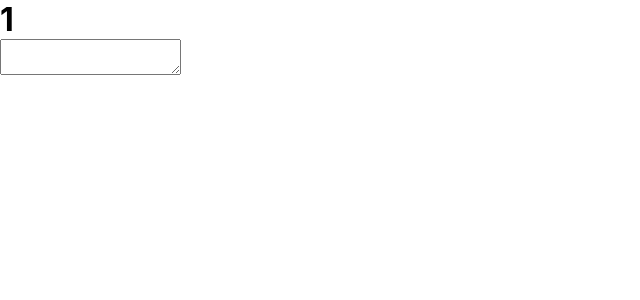
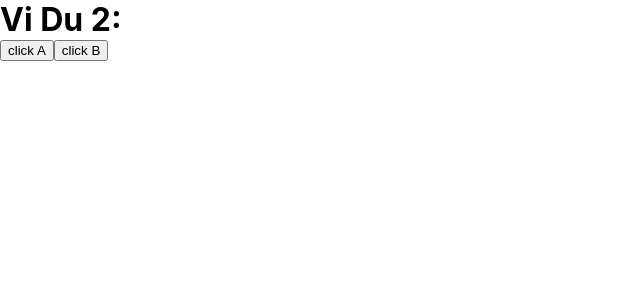
Before and after one commit to nguyengochie/react-sample-b3, a React (Create React App) app: page / in a window 1280 px wide. Shown: the top 300 px of the page, without its empty margins (0-640 px from the left). Built offline with nearby package versions, Linux system fonts and the light colour scheme.

Commit message:
useReducer

```diff
--- /dev/null
+++ b/src/components/buoi_14/BaiMoi1.js
@@ -0,0 +1,31 @@
+import React, { useReducer, useState } from 'react'
+
+// const reducer = (state, action) => {
+//     console.log(state);
+//     console.log(action);
+//     return action
+// }
+
+function BaiMoi() {
+    const [number, setNumber] = useState(0);
+
+    const [state, dispatch] = useReducer((state, action) => {
+        console.log("action", action);
+        return action % 2 === 0 ? true : false
+    }, 0);
+
+    const onClichChangeNumber = () => {
+        dispatch(1000);
+    }
+
+    console.log("state", state);
+
+
+    return (
+        <div>
+            <button onClick={() => onClichChangeNumber()}>Click</button>
+        </div>
+    )
+}
+
+export default BaiMoi
--- /dev/null
+++ b/src/components/buoi_14/BaiMoi2.js
@@ -0,0 +1,42 @@
+import React, { useReducer, useState } from 'react'
+
+const reducer = (state, action) => {
+    switch (action.type) {
+        case "CHANGE_A":
+            return { ...state, numberA: action.number }
+        case "CHANGE_B":
+            return { ...state, numberB: action.number }
+        case "CHANGE_C":
+            return { ...state, numberB: action.number }
+        default:
+            return state;
+    }
+}
+
+const BaiMoi2 = () => {
+    const [state, dispatch] = useReducer(reducer, { numberA: 0, numberB: 0, numberC: 0 });
+
+    const changeA = () => {
+        dispatch({ type: "CHANGE_A", number: 10 })
+    }
+    const changeB = () => {
+        dispatch({ type: "CHANGE_B", number: 90 })
+    }
+    const changeC = () => {
+        dispatch({ type: "CHANGE_C", number: 20 })
+    }
+
+
+    console.log("state", state);
+
+
+    return (
+        <div>
+            <h1>Vi Du 2:</h1>
+            <button onClick={changeA}>click A</button>
+            <button onClick={changeB}>click B</button>
+        </div>
+    )
+}
+
+export default BaiMoi2
--- a/src/components/buoi_14/Page14.js
+++ b/src/components/buoi_14/Page14.js
@@ -4,6 +4,8 @@ import BTVN14Bai2 from './BTVN14Bai2'
 import BTVN12Bai3 from './BTVN12Bai3'
 import BTVN14Bai4 from './BTVN14Bai4'
 import BTVN14Bai5 from './BTVN14Bai5'
+import BaiMoi from './BaiMoi1'
+import BaiMoi2 from './BaiMoi2'
 
 const Page14 = () => {
     return (
@@ -12,7 +14,9 @@ const Page14 = () => {
             {/* <BTVN14Bai2 /> */}
             {/* <BTVN12Bai3 /> */}
             {/* <BTVN14Bai4 /> */}
-            <BTVN14Bai5 />
+            {/* <BTVN14Bai5 /> */}
+            {/* <BaiMoi /> */}
+            <BaiMoi2 />
         </div>
     )
 }
```
